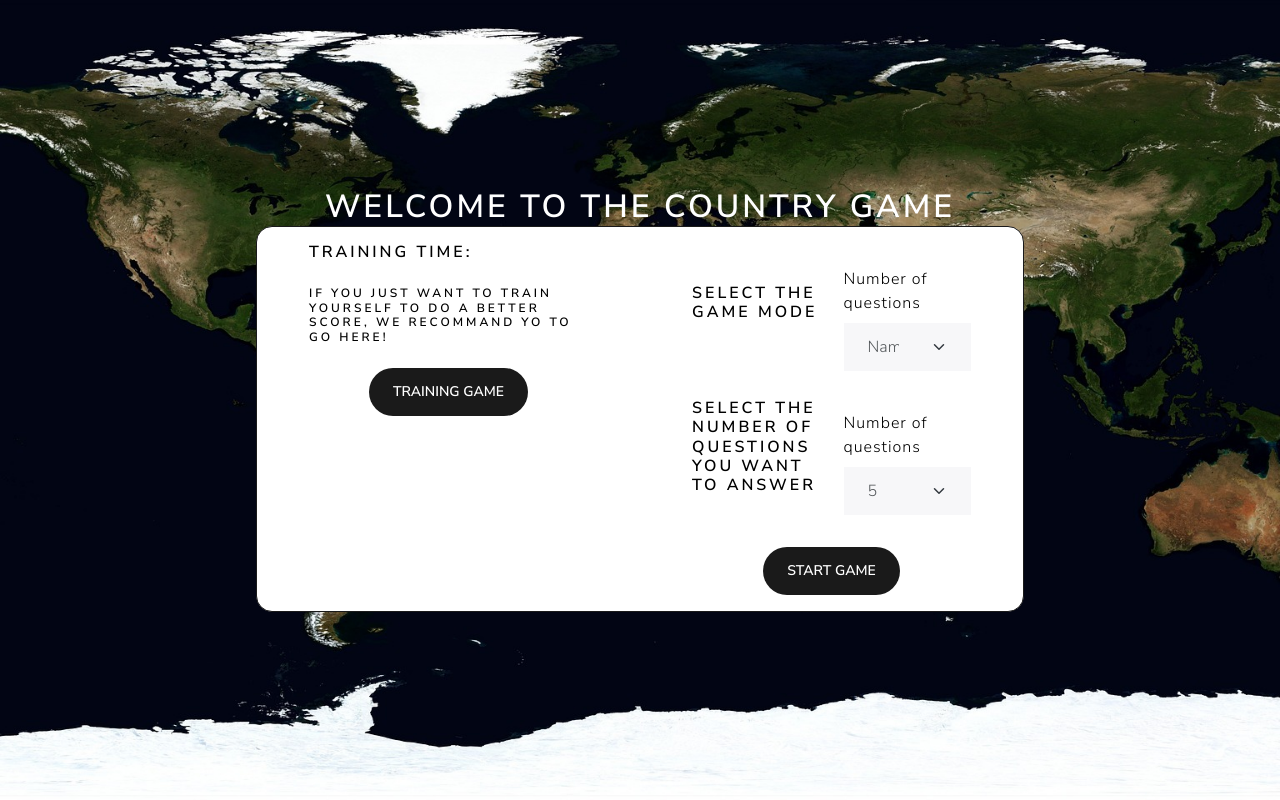
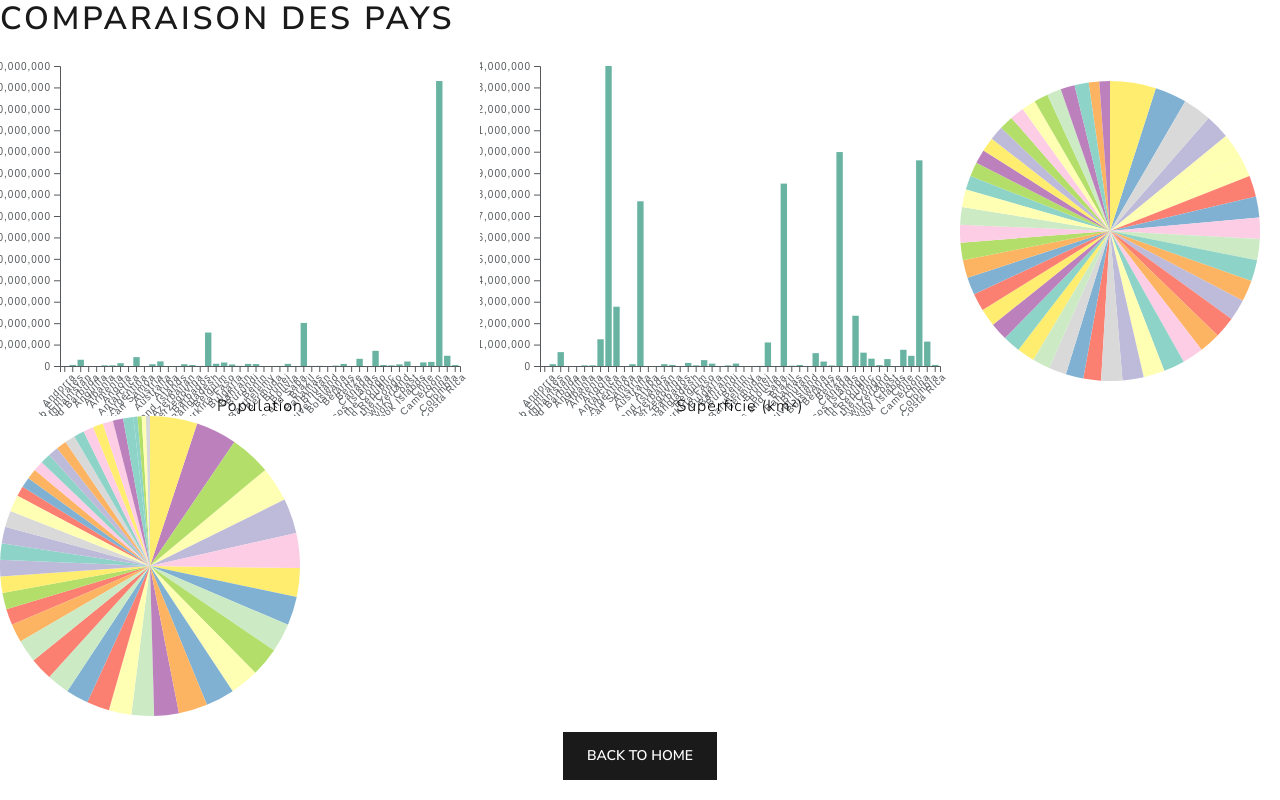
Before and after one commit to lefranc-sacha/projetWeb3_groupe22, a React (Vite) app: page /statisticPage in a window 1280 px wide. Built offline with nearby package versions, Linux system fonts and the light colour scheme.

Commit message:
init branch

```diff
--- a/src/Components/App/App.jsx
+++ b/src/Components/App/App.jsx
@@ -3,16 +3,17 @@ import GamePage from '../Game/Game.jsx';
 import StartPage from '../StartPage/StartPage.jsx';
 import Statistics from '../Statistics/Statistics.jsx';
 import GameTraining from '../GameTraining/GameTraining.jsx';
+import StatisticPage from '../StatisticPage/StatisticPage.jsx';
 
 function App() {
   return (
     <Routes>
       <Route path="/" element={<StartPage />} />
       <Route path="/game" element={<GamePage />} />
-      <Route path="/gameTraining" element={<GameTraining />}/>
+      <Route path="/gameTraining" element={<GameTraining />} />
       <Route path="/statistics" element={<Statistics />} />
+      <Route path="/statisticPage" element={<StatisticPage />} />
       <Route path="*" element={<StartPage />} />
-
     </Routes>
   );
 }
--- a/src/Components/StartPage/StartPage.jsx
+++ b/src/Components/StartPage/StartPage.jsx
@@ -14,6 +14,9 @@ function StartPage() {
 
   const handleTrainingGame = () => {
     navigate('/gameTraining');
+  };
+  const handleStatisticPage = () => {
+    navigate('/statisticPage');
   };
 
 
@@ -50,25 +53,34 @@ function StartPage() {
             </div>
           </div>
 
+          <div className="col">
+            <div className="container">
+              <div className="row m-3">
+                <div className="col">
+                  <h5>Statistics:</h5>
+                </div>
+
+              </div>
+              <div className="row m-3">
+                <div className="col">
+                  <h6>
+                  if you want to find out more about the statistics for the different countries in the world, don't hesitate to take a look.
+                  </h6>
+                </div>
+              </div>
+
+              <div className="row">
+                <div className="col text-center">
+                <button type="button" className="btn btn-primary rounded-5" onClick={handleStatisticPage}>View statistics</button>
+                </div>
+              </div>
+            </div>
+          </div>
+
 
 
           <div className="col">
             <div className="container">
-              <div className="row m-3">
-
-                <div className="col align-self-center ">
-                  <h5>Select the game mode</h5>
-                </div>
-
-                <div className="col">
-                  <label className="form-label mt-4">Number of questions</label>
-                    <select className="form-select" id="selectGameMode" value={gameMode} onChange={(e) => setGameMode(e.target.value)} >
-                      <option value={"names"}>Names</option>
-                    </select>
-                </div>
-              </div>
-
-
               <div className="row m-3">
           <div className="col align-self-center">
             <h5>
--- /dev/null
+++ b/src/Components/StatisticPage/StatisticPage.jsx
@@ -0,0 +1,101 @@
+import React, { useEffect } from 'react';
+import { useNavigate } from 'react-router-dom';
+import * as d3 from 'd3';
+
+const CountryComparison = () => {
+    const navigate = useNavigate();
+    const handleHomePage = () => {
+        navigate('/');
+    };
+    useEffect(() => {
+        // Charger le fichier JSON
+        d3.json('src/data/countries-readable.json').then(data => {
+            // Extraire les informations nécessaires
+            const countries = data.slice(0, 50); // Limitez le nombre de pays pour une visualisation claire
+            const populations = countries.map(d => +d.population);
+            const areas = countries.map(d => +d.area);
+            const currencies = countries.map(d => d.currency_name);
+            const languages = countries.map(d => d.languages);
+
+            drawBarChart('#population-chart', populations, countries.map(d => d.name), 'Population');
+            drawBarChart('#area-chart', areas, countries.map(d => d.name), 'Superficie (km²)');
+            drawPieChart('#currency-chart', currencies, 'Monnaies utilisées');
+            drawPieChart('#language-chart', languages, 'Langues parlées');
+        });
+    }, []);
+
+    // Fonction pour dessiner un bar chart
+    const drawBarChart = (id, data, labels, title) => {
+        const width = 400, height = 300, margin = { top: 20, right: 20, bottom: 50, left: 60 };
+        const svg = d3.select(id)
+            .attr('width', width + margin.left + margin.right)
+            .attr('height', height + margin.top + margin.bottom)
+            .append('g')
+            .attr('transform', `translate(${margin.left}, ${margin.top})`);
+
+        const x = d3.scaleBand().domain(labels).range([0, width]).padding(0.2);
+        const y = d3.scaleLinear().domain([0, d3.max(data)]).nice().range([height, 0]);
+
+        svg.append('g').selectAll('.bar')
+            .data(data)
+            .enter().append('rect')
+            .attr('class', 'bar')
+            .attr('x', (d, i) => x(labels[i]))
+            .attr('y', d => y(d))
+            .attr('width', x.bandwidth())
+            .attr('height', d => height - y(d))
+            .attr('fill', '#69b3a2');
+
+        svg.append('g').call(d3.axisLeft(y));
+        svg.append('g').attr('transform', `translate(0,${height})`).call(d3.axisBottom(x))
+            .selectAll('text').attr('transform', 'rotate(-45)').style('text-anchor', 'end');
+
+        svg.append('text')
+            .attr('x', width / 2)
+            .attr('y', height + margin.bottom - 5)
+            .style('text-anchor', 'middle')
+            .text(title);
+    };
+
+    // Fonction pour dessiner un pie chart
+    const drawPieChart = (id, data, title) => {
+        const width = 300, height = 300, radius = Math.min(width, height) / 2;
+        const svg = d3.select(id)
+            .attr('width', width)
+            .attr('height', height)
+            .append('g')
+            .attr('transform', `translate(${width / 2}, ${height / 2})`);
+
+        const pie = d3.pie().value(d => d.length)(data);
+        const arc = d3.arc().innerRadius(0).outerRadius(radius);
+
+        svg.selectAll('path')
+            .data(pie)
+            .enter().append('path')
+            .attr('d', arc)
+            .attr('fill', (d, i) => d3.schemeSet3[i % d3.schemeSet3.length]);
+
+        svg.append('text')
+            .attr('x', 0)
+            .attr('y', -radius - 10)
+            .style('text-anchor', 'middle')
+            .text(title);
+    };
+
+    return (
+        <div>
+            <h1>Comparaison des Pays</h1>
+            <svg id="population-chart"></svg>
+            <svg id="area-chart"></svg>
+            <svg id="currency-chart"></svg>
+            <svg id="language-chart"></svg>
+            <div className="row mt-3">
+                    <div className="col text-center">
+                        <button className="btn btn-primary" onClick={handleHomePage}>Back to Home</button>
+                    </div>
+                </div>
+        </div>
+    );
+};
+
+export default CountryComparison;
```
